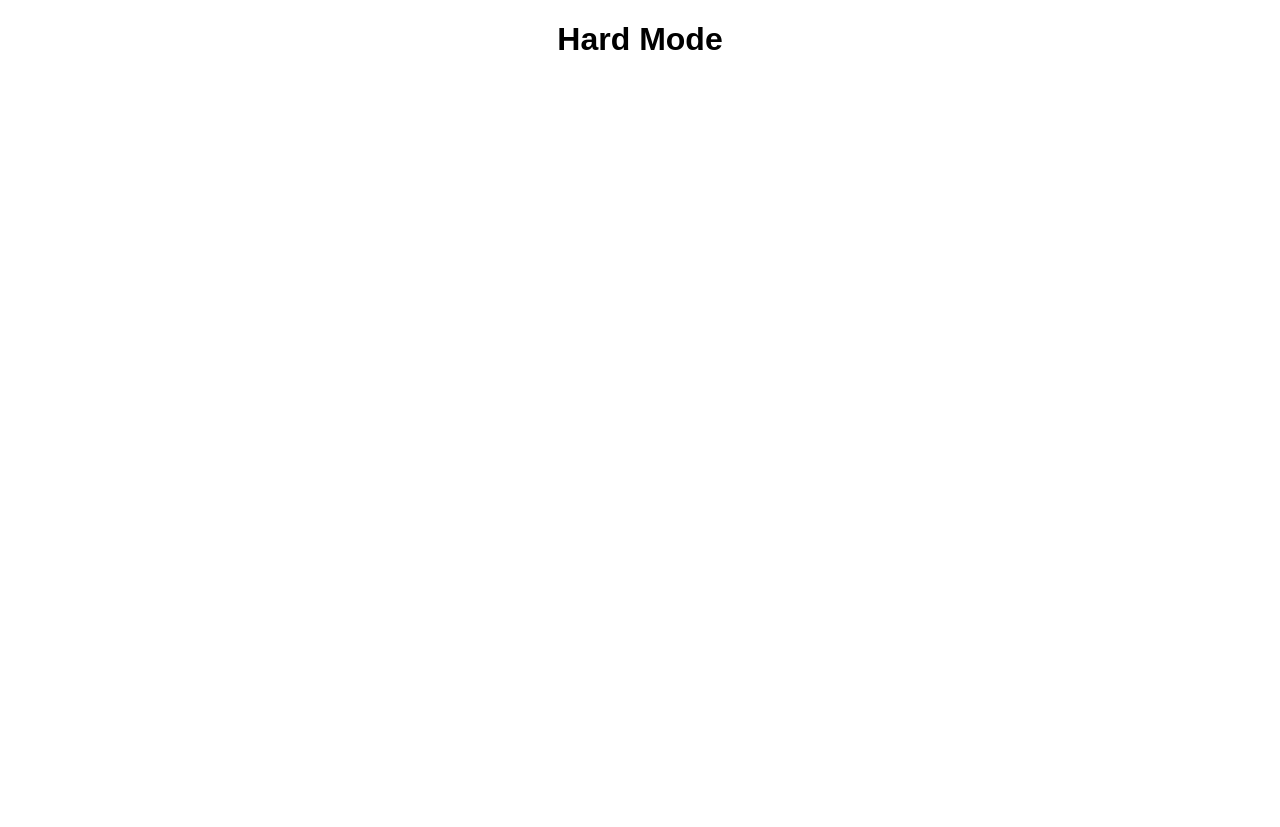
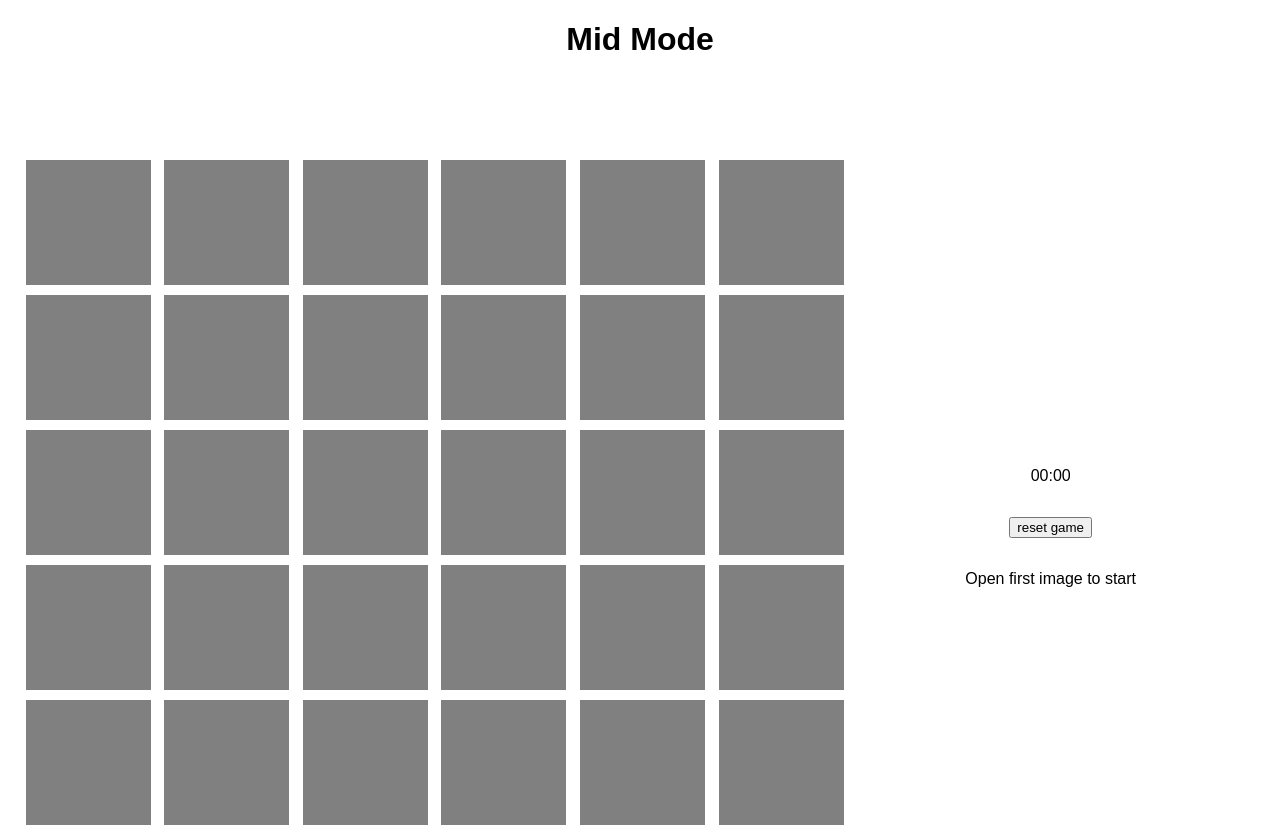
Before and after one commit to GeneralSting/Memory-Game, a React (Vite) app: page /hard in a window 1280 px wide. Shown: the top 827 px of the page. Before the commit the page ends 800 px from the top, so only its background shows below. Built offline with nearby package versions, Linux system fonts and the light colour scheme.

Commit message:
full game logic

```diff
--- a/src/components/memoryGame/ImageBoard.tsx
+++ b/src/components/memoryGame/ImageBoard.tsx
@@ -1,13 +1,66 @@
-import { FC, useState } from "react";
+import { FC, useCallback, useEffect, useState } from "react";
 import { ImageType } from "./images";
+import { useLocation } from "react-router-dom";
 
-type ImageBoradProps = {
+type ImageBoardProps = {
   initialImages: ImageType[];
+  resetGame: () => void;
 };
 
-const ImageBoard: FC<ImageBoradProps> = ({ initialImages }) => {
+type GameResult = 0 | 1 | 2 | 3;
+
+const ImageBoard: FC<ImageBoardProps> = ({ initialImages, resetGame }) => {
   const [images, setImages] = useState<ImageType[]>(initialImages);
   const [firstFlipped, setFirstFlipped] = useState<number | null>(null);
+  const [clickEnabled, setClickEnabled] = useState<boolean>(true);
+  const [pairsFound, setPairsFound] = useState<number>(0);
+  const [gameResult, setGameResult] = useState<GameResult>(0);
+  const [time, setTime] = useState({ minutes: 0, seconds: 0 });
+  const [isRunning, setIsRunning] = useState(false);
+  const location = useLocation(); // Get the location object
+
+  const getTime = useCallback(() => {
+    const searchParams = new URLSearchParams(location.search);
+    const minutesParam = searchParams.get("minutes");
+    const secondsParam = searchParams.get("seconds");
+    const minutes = minutesParam !== null ? parseInt(minutesParam, 10) : 0;
+    const seconds = secondsParam !== null ? parseInt(secondsParam, 10) : 0;
+
+    if (minutes !== 0 || seconds !== 0) {
+      setTime({ minutes, seconds });
+    }
+  }, [location.search]);
+
+  useEffect(() => {
+    getTime();
+  }, [getTime]);
+
+  useEffect(() => {
+    let timer: ReturnType<typeof setInterval>;
+    if (isRunning) {
+      timer = setInterval(() => {
+        setTime((prevTime) => {
+          const { minutes, seconds } = prevTime;
+          console.log(seconds);
+          if (minutes === 0 && seconds === 0) {
+            clearInterval(timer!);
+            alert("Time is up!");
+            setIsRunning(false);
+            setClickEnabled(false);
+            setGameResult(3);
+            return { minutes: 0, seconds: 0 };
+          } else if (seconds > 0) {
+            return { minutes, seconds: seconds - 1 };
+          } else if (seconds === 0 && minutes > 0) {
+            return { minutes: minutes - 1, seconds: 59 };
+          }
+          // Ensure a default return value
+          return prevTime; // Return previous state if none of the conditions match
+        });
+      }, 1000);
+    }
+    return () => clearInterval(timer);
+  }, [isRunning, time]);
 
   const numberOfImages = images.length;
   const columns = Math.ceil(Math.sqrt(numberOfImages));
@@ -34,20 +87,48 @@ const ImageBoard: FC<ImageBoradProps> = ({ initialImages }) => {
   };
 
   const handleImageClick = (index: number) => {
+    if (!isRunning) {
+      if (time.minutes !== 0 || time.seconds !== 0) {
+        setIsRunning(true);
+      }
+      setGameResult(1);
+    }
     setImages(showImage(index));
     if (firstFlipped === null) {
       setFirstFlipped(index);
     } else {
       if (images[firstFlipped].name !== images[index].name) {
+        setClickEnabled(false);
         setTimeout(() => {
           setImages(hideImages(firstFlipped, index));
+          setClickEnabled(true);
         }, 1000);
+      } else {
+        setPairsFound(pairsFound + 1);
       }
       setFirstFlipped(null);
     }
   };
 
+  useEffect(() => {
+    if (pairsFound === images.length / 2) {
+      setGameResult(2);
+      setIsRunning(false);
+    }
+  }, [images.length, pairsFound]);
+
+  useEffect(() => {
+    setImages(initialImages);
+    setFirstFlipped(null);
+    setGameResult(0);
+    setIsRunning(false);
+    setPairsFound(0);
+    getTime();
+    setClickEnabled(true);
+  }, [getTime, initialImages]);
+
   return (
+    <div className="container">
       <div
         className="imagesWrapper"
         style={{
@@ -64,10 +145,23 @@ const ImageBoard: FC<ImageBoradProps> = ({ initialImages }) => {
             <div
               key={index}
               className="imagePlaceholder"
-            onClick={() => handleImageClick(index)}
+              onClick={(e) =>
+                clickEnabled ? handleImageClick(index) : e.preventDefault()
+              }
             ></div>
           )
         )}
+      </div>
+      <div className="sidebar">
+        <div>
+          {String(time.minutes).padStart(2, "0")}:
+          {String(time.seconds).padStart(2, "0")}
+        </div>
+        <button onClick={resetGame}>reset game</button>
+        {gameResult === 0 && <div>Open first image to start</div>}
+        {gameResult === 2 && <div>Win</div>}
+        {gameResult === 3 && <div>Time is up!</div>}
+      </div>
     </div>
   );
 };
--- a/src/components/memoryGame/MemoryGame.css
+++ b/src/components/memoryGame/MemoryGame.css
@@ -1,3 +1,21 @@
+.container {
+  display: flex;
+  padding: 1rem;
+}
+
+.imagesWrapper {
+  flex: 2; /* Takes a larger portion of the width */
+}
+
+.sidebar {
+  flex: 1; /* Takes a smaller portion of the width */
+  display: flex;
+  flex-direction: column;
+  justify-content: center;
+  align-items: center;
+  gap: 2rem;
+}
+
 img {
   width: 125px;
   height: 125px;
@@ -19,8 +37,7 @@ img {
 }
 
 .imagesWrapper {
-  max-width: 50%;
-  margin: auto;
+  margin: 4rem auto auto auto;
 }
 
 .imagesWrapper div, img {
--- a/src/components/memoryGame/MemoryGame.tsx
+++ b/src/components/memoryGame/MemoryGame.tsx
@@ -1,16 +1,32 @@
 import "./MemoryGame.css";
 import { shuffle } from "lodash";
 import ImageBoard from "./ImageBoard";
-import { FC } from "react";
+import { FC, useCallback, useEffect, useState } from "react";
 import { ImageType } from "./images";
 
 type Props = {
   images: ImageType[];
 };
 
-const MemoryGame: FC<Props> = ({images}) => {
-  const gameImages = shuffle([...images, ...images]);
-  return <ImageBoard initialImages={gameImages} />;
+const MemoryGame: FC<Props> = ({ images }) => {
+  const [shuffledImages, setShuffledImages] = useState<ImageType[]>([]);
+
+  const shuffleImages = useCallback(() => {
+    const gameImages = shuffle([...images, ...images]);
+    setShuffledImages(gameImages);
+  }, [images]);
+
+  useEffect(() => {
+    shuffleImages();
+  }, [shuffleImages]);
+
+  return (
+    <>
+      {shuffledImages.length !== 0 && (
+        <ImageBoard initialImages={shuffledImages} resetGame={shuffleImages} />
+      )}
+    </>
+  );
 };
 
 export default MemoryGame;
--- a/src/pages/HardMode.tsx
+++ b/src/pages/HardMode.tsx
@@ -1,6 +1,19 @@
+import { ImageType } from "../components/memoryGame/images";
+import images from "../images.json";
+import { shuffle } from "lodash";
+import MemoryGame from "../components/memoryGame/MemoryGame";
+
 const HardMode = () => {
+  const parsedImages: ImageType[] = images as ImageType[];
+  const shuffledArray = shuffle([...parsedImages]);
 
-  return <h1>Hard Mode</h1>
-}
+  const randomSubset = shuffledArray.slice(0, 17);
+  return (
+    <>
+      <h1>Mid Mode</h1>
+      <MemoryGame images={randomSubset} />
+    </>
+  );
+};
 
 export default HardMode;
```
Lines whose indentation alone changed are shown as unchanged.
